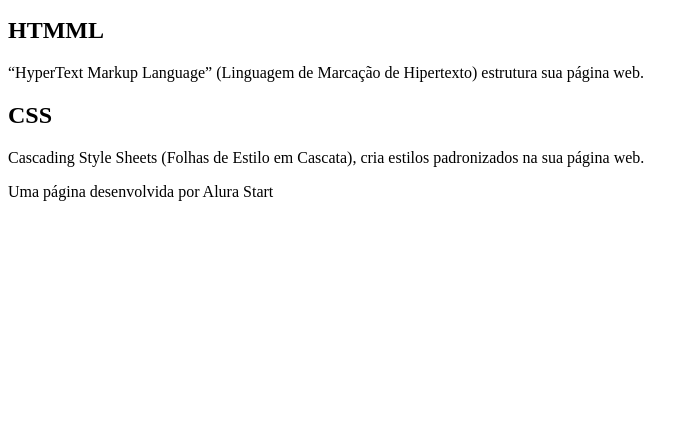
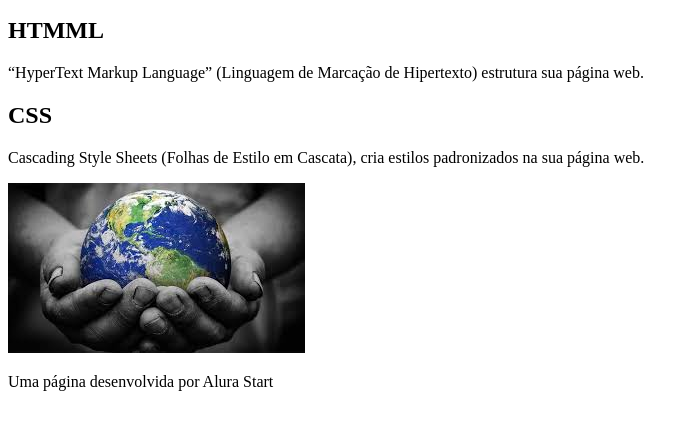
Before and after one commit to MUZYI/JOSECAMPOS, a plain HTML site: page index.html in a window 1280 px wide. Shown: the part 101-530 px from the top of the page, without its empty margins (0-698 px from the left). Drawn offline with Linux system fonts and the light colour scheme.

Commit message:
finalizando a página Html

```diff
--- a/index.html
+++ b/index.html
@@ -18,6 +18,7 @@
 
     <h2>CSS</h2>
     <p>Cascading Style Sheets (Folhas de Estilo em Cascata), cria estilos padronizados na sua página web.</p>
+    <img src="imagem/images.jpg" alt="imagem com figura geometrica ao fundo uma mão segurando o planeta terra"
 </section>
 
 <footer>
```
Also changed, not shown: imagem/images.jpg (added).
